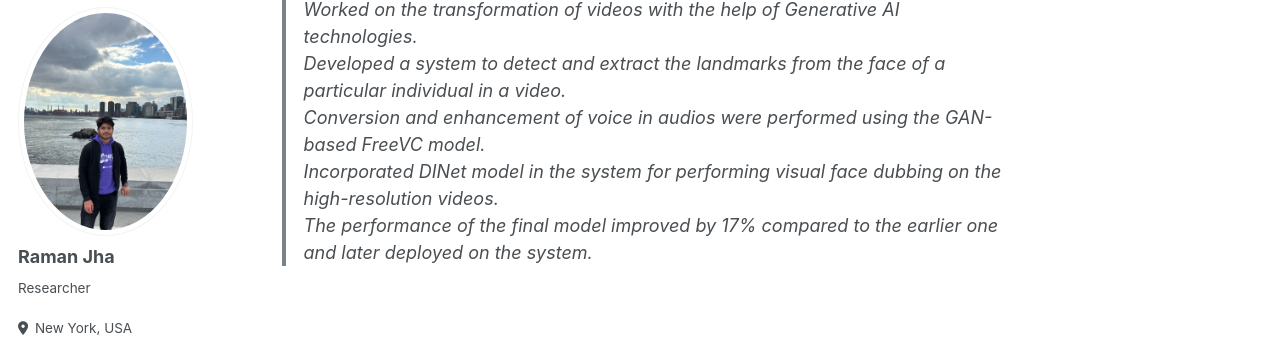
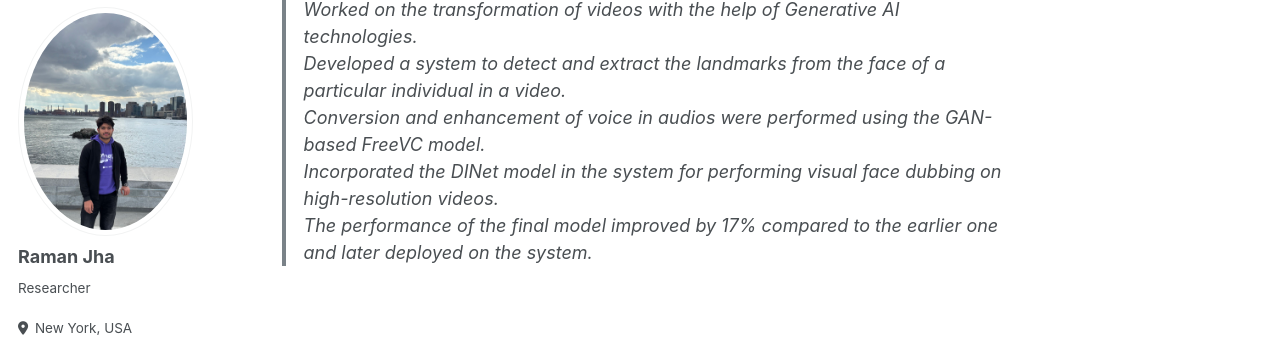
Before and after one commit to jhakrraman/jhakrraman.github.io, a Jekyll site: the page built from _portfolio/47_seisei_ai.md, in a window 1280 px wide and 900 px high, scrolled down 444 px. Shown: the part 99-448 px from the top of the window. Built offline with Jekyll 4.4.1, drawn with Linux system fonts in a browser that asks for light colours; some web fonts are replaced.

```diff
--- a/_portfolio/47_seisei_ai.md
+++ b/_portfolio/47_seisei_ai.md
@@ -11,5 +11,5 @@ location: "Jaipur, India"
 >Worked on the transformation of videos with the help of Generative AI technologies.
 >Developed a system to detect and extract the landmarks from the face of a particular individual in a video.
 >Conversion and enhancement of voice in audios were performed using the GAN-based FreeVC model.
->Incorporated DINet model in the system for performing visual face dubbing on the high-resolution videos.
+>Incorporated the DINet model in the system for performing visual face dubbing on high-resolution videos.
 >The performance of the final model improved by 17% compared to the earlier one and later deployed on the system.
```
